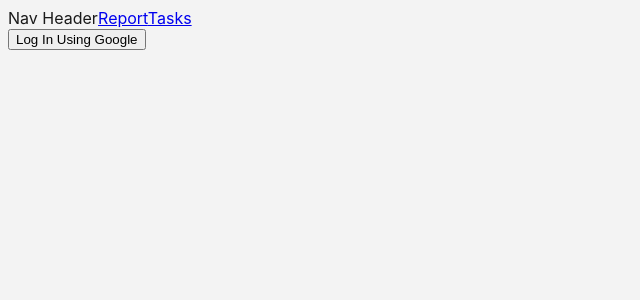
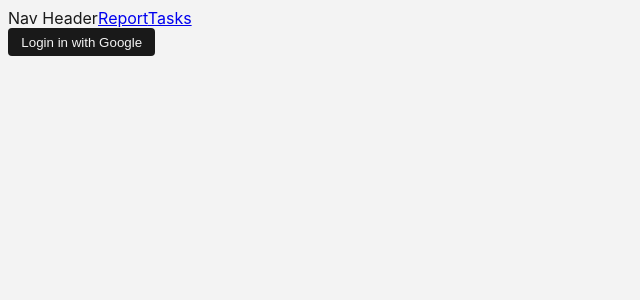
Before and after one commit to TRGroupProject/trgroupproject, a React (Vite) app in the folder frontend/: page / in a window 1280 px wide. Shown: the top 300 px of the page, without its empty margins (0-640 px from the left). Built offline with nearby package versions, Linux system fonts and the light colour scheme; no server answers.

Commit message:
Refactor: Implement Button component for login

```diff
--- a/frontend/src/components/pages/Home.tsx
+++ b/frontend/src/components/pages/Home.tsx
@@ -1,4 +1,5 @@
 import { useGoogleLogin } from "@react-oauth/google";
+import Button from "../features/Buttons/Button";
 
 const Home: React.FC = () => {
   const login = useGoogleLogin({
@@ -7,11 +8,15 @@ const Home: React.FC = () => {
     onError: (error) => console.error("Login Authentication Failed", error)
   });
 
-  return <>
-     <button onClick={() => login()}>
-          Log In Using Google
-        </button>
-  </>;
+  return (
+    <>
+      <Button
+        handleOnClick={() => login()}
+      >
+        Login in with Google
+      </Button>
+    </>
+  );
 };
 
 export default Home;
```
